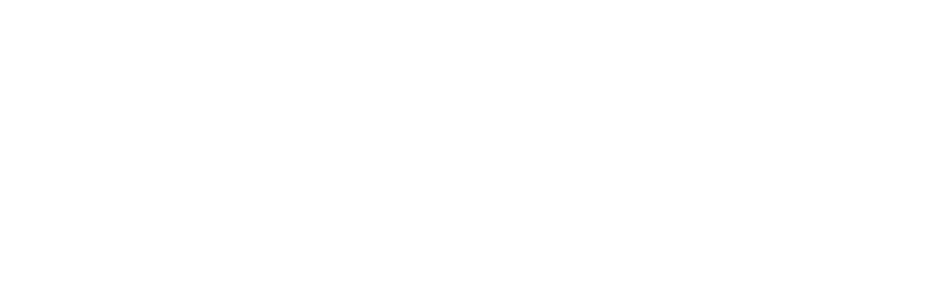
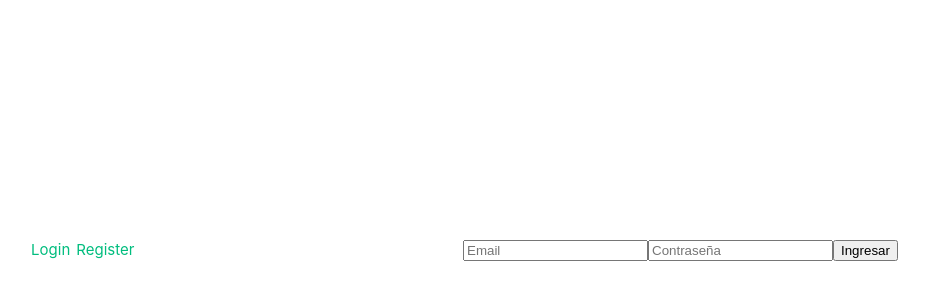
Before and after one commit to Teteocan-Technolgies/proyect_front_end, a Vue app: page / in a window 1280 px wide. Shown: the part 150-450 px from the top of the page, without its empty margins (177-1106 px from the left). Built offline with nearby package versions, Linux system fonts and the light colour scheme.

Commit message:
Componentes Login y Register implementados, falta añadir sus respectivas hojas de estilos.

```diff
--- a/package.json
+++ b/package.json
@@ -9,6 +9,7 @@
     "preview": "vite preview"
   },
   "dependencies": {
+    "axios": "^1.9.0",
     "pinia": "^3.0.2",
     "vue": "^3.5.13",
     "vue-router": "^4.5.1"
--- a/src/api/axios.js
+++ b/src/api/axios.js
@@ -1,9 +1,9 @@
 import axios from "axios";
-import useAuthStore from "../store/auth";
+import useAuthStore from "../stores/auth";
 
 const api = axios.create({
   baseURL: "http://localhost:8080/api",
-  timeout: 10000,
+  timeout: 1000,
   headers: {
     "Content-Type": "application/json",
     "Accept" : 'aplication/json'
@@ -44,3 +44,5 @@ api.interceptors.response.use(
     return Promise.reject(error);
   }
 );
+
+export default api;
--- a/src/api/endpoints/auth.js
+++ b/src/api/endpoints/auth.js
@@ -1,10 +1,15 @@
 import api from "../axios";
 
-export default{
+export default {
+
     login(credentials){
         return api.post('/auth/login', credentials);
     },
-    logout(){
+
+    logout(credentials){
         return api.post('/auth/logout');
     },
+    register(credentials){
+        return api.post('/auth/register', credentials);
+    }
 }
--- a/src/components/inicio/Login.vue
+++ b/src/components/inicio/Login.vue
@@ -0,0 +1,29 @@
+<template>
+    <div class="form_login">
+        <form @submit.prevent="login">
+            <input type="email" v-model="correo" placeholder="Email" :required="true">
+            <input type="current-password" v-model="password" placeholder="Contraseña" :required="true">
+            <input type="submit" value="Ingresar">
+        </form>
+    </div>
+</template>
+
+<script setup>
+import { ref } from 'vue';
+
+const correo = ref('');
+const password = ref('');
+
+
+async function login(params) {
+    try {
+        const response = await useAuthStore.register(credentials)
+    } catch (error) {
+
+    }
+}
+
+</script>
+
+<style scoped>
+</style>
--- a/src/components/inicio/Register.vue
+++ b/src/components/inicio/Register.vue
@@ -0,0 +1,29 @@
+<template>
+    <div class="form_register">
+        <form @submit.prevent="register">
+            <input type="text" v-model="name" placeholder="Nombre">
+            <input type="email" v-model="email" placeholder="Email">
+            <input type="password" v-model="password" placeholder="Contraseña">
+            <input type="password" v-model="password2" placeholder="Confirmar contraseña">
+            <button type="submit">Registrarse</button>
+        </form>
+    </div>
+</template>
+
+
+<script setup>
+import { ref } from 'vue'
+
+const name =ref('')
+const email =ref('')
+const password =ref('')
+const password2 =ref('')
+
+async function register() {
+    try {
+
+    } catch (error) {
+
+    }
+}
+</script>
--- a/src/layouts/PublicLayout.vue
+++ b/src/layouts/PublicLayout.vue
@@ -1,7 +1,17 @@
 <template>
-
+    <header>
+        <nav>
+            <div>
+                <RouterLink to="/login">Login</RouterLink>
+                <RouterLink to="/register">Register</RouterLink>
+            </div>
+        </nav>
+    </header>
+    <div>
+        <RouterView />
+    </div>
 </template>
 
 <script setup>
-
+import { RouterLink, RouterView } from 'vue-router';
 </script>
--- a/src/main.js
+++ b/src/main.js
@@ -1,9 +1,11 @@
 import './assets/main.css'
 
 import { createApp } from 'vue'
-import router from './router/router'
+import router from './router'
 import { createPinia } from 'pinia'
 import App from './App.vue'
+import '@/api/axios'
+import useAuthStore from './stores/auth'
 
 const pinia = createPinia()
 const app = createApp(App)
@@ -12,5 +14,8 @@ const app = createApp(App)
 app.use(pinia)
 app.use(router)
 
+//Inicializamos el sotre
+const autStore = useAuthStore()
+autStore.initialize()
 
 app.mount('#app')
--- /dev/null
+++ b/src/router/index.js
@@ -0,0 +1,36 @@
+import { createRouter, createMemoryHistory } from "vue-router";
+
+export const router = createRouter({
+  history: createMemoryHistory(import.meta.env.BASE_URL),
+  routes: [
+    {
+      path: "/",
+      component: () => import("@/layouts/PublicLayout.vue"),
+      children: [
+        {
+          path: 'login',
+          component: () => import("@/components/inicio/Login.vue")
+        },
+        {
+          path: 'register',
+          component: () => import("@/components/inicio/Register.vue")
+        },
+        {
+          path: '',
+          redirect: '/login'
+        }
+      ]
+    },
+  ]
+});
+
+
+router.beforeEach((to, from, next) => {
+  if (to.name === 'inicio' && localStorage.getItem('token') === null) {
+    next({ name: 'login' });
+  } else {
+    next();
+  }
+});
+
+export default router;
--- a/src/router/router.js
+++ /dev/null
@@ -1,29 +0,0 @@
-import { createRouter, createWebHistory } from "vue-router";
-
-export const router = createRouter({
-  history: createWebHistory(import.meta.env.BASE_URL),
-  routes: [
-    {
-      path: "/",
-      name: "inicio",
-      component: () => import("@/layouts/PublicLayout.vue"),
-      children: [
-        {
-          path: 'inicio',
-          component: () => import("@/views/Inicio.vue")
-        },
-      ]
-    },
-  ]
-});
-
-
-router.beforeEach((to, from, next) => {
-  if (to.name === 'inicio' && localStorage.getItem('token') === null) {
-    next({ name: 'login' });
-  } else {
-    next();
-  }
-});
-
-export default router;
--- a/src/stores/auth.js
+++ b/src/stores/auth.js
@@ -1,2 +1,88 @@
-import router from "@/router/router";
+import auth from "@/api/endpoints/auth";
+import router from "@/router";
 import { defineStore } from "pinia";
+
+
+const useAuthStore = defineStore("auth", {
+    state: () => ({
+        user: null,
+        token: null,
+        isAuthenticated: false,
+    }),
+    actions: {
+        async login(email, password) {
+            try {
+                let credentials = {
+                    email: email,
+                    password: password,
+                };
+                const response = await auth.login(credentials)
+
+                //Guardamos el token en el localStorage
+                //Guardamos el usuario en el localStorage
+                this.user = response.data.user;
+                this.token = response.data.token;
+                localStorage.setItem("token", response.data.token);
+                localStorage.setItem("user", response.data.user)
+
+                //router.push("/");
+            } catch (error) {
+                console.error(error);
+            }
+        },
+        async logout() {
+            try {
+                let credentials = {
+                    token: localStorage.getItem("token"),
+                };
+                //Llamamos a la API para cerrar sesión
+                const response = await auth.logout(credentials)
+            } catch (error) {
+                console.error(error);
+            } finally {
+                localStorage.removeItem("token");
+                localStorage.removeItem("user");
+                this.user = null;
+                this.token = null;
+                router.push("/login");
+            }
+        },
+
+        async register(name, correo, password) {
+            try {
+                let credentials = {
+                    name: name,
+                    correo: correo,
+                    password: password,
+                };
+                //Llamamos a la API para registrar un nuevo usuario
+                const response = await auth.register(credentials)
+                if(response.status === 201) {
+                    //Si el registro es exitoso, redirigimos al usuario a la página de inicio de sesión
+                    router.push("/login");
+                }else{
+                    //Si el registro no es exitoso, mostramos un error
+                    console.error("No se pudo registrar el usuario");
+                }
+            } catch (error) {
+                console.error(error);
+            }
+        },
+
+        initialize() {
+            //Verificamos si hay un token en el localStorage
+            if (localStorage.getItem("token")) {
+                //Si hay un token, lo guardamos en el estado
+                this.token = localStorage.getItem("token");
+                this.user = localStorage.getItem("user");
+                //Verificamos si el token es válido
+                if (this.token) {
+                    //Si el token es válido, lo guardamos en el estado
+                    this.isAuthenticated = true;
+                }
+            }
+        }
+    },
+});
+
+export default useAuthStore;
```
Also changed, not shown: 1 other file (tests, documents, lock files or other folders).
